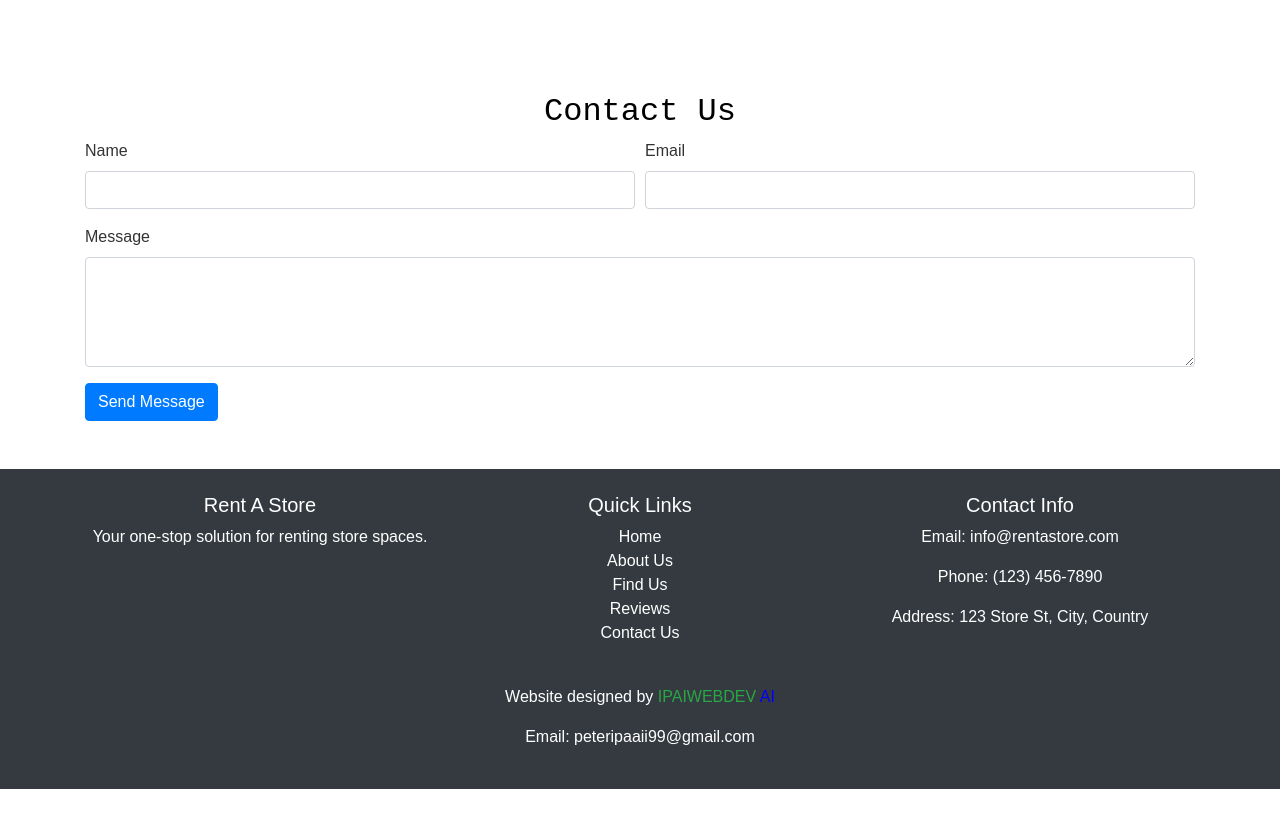
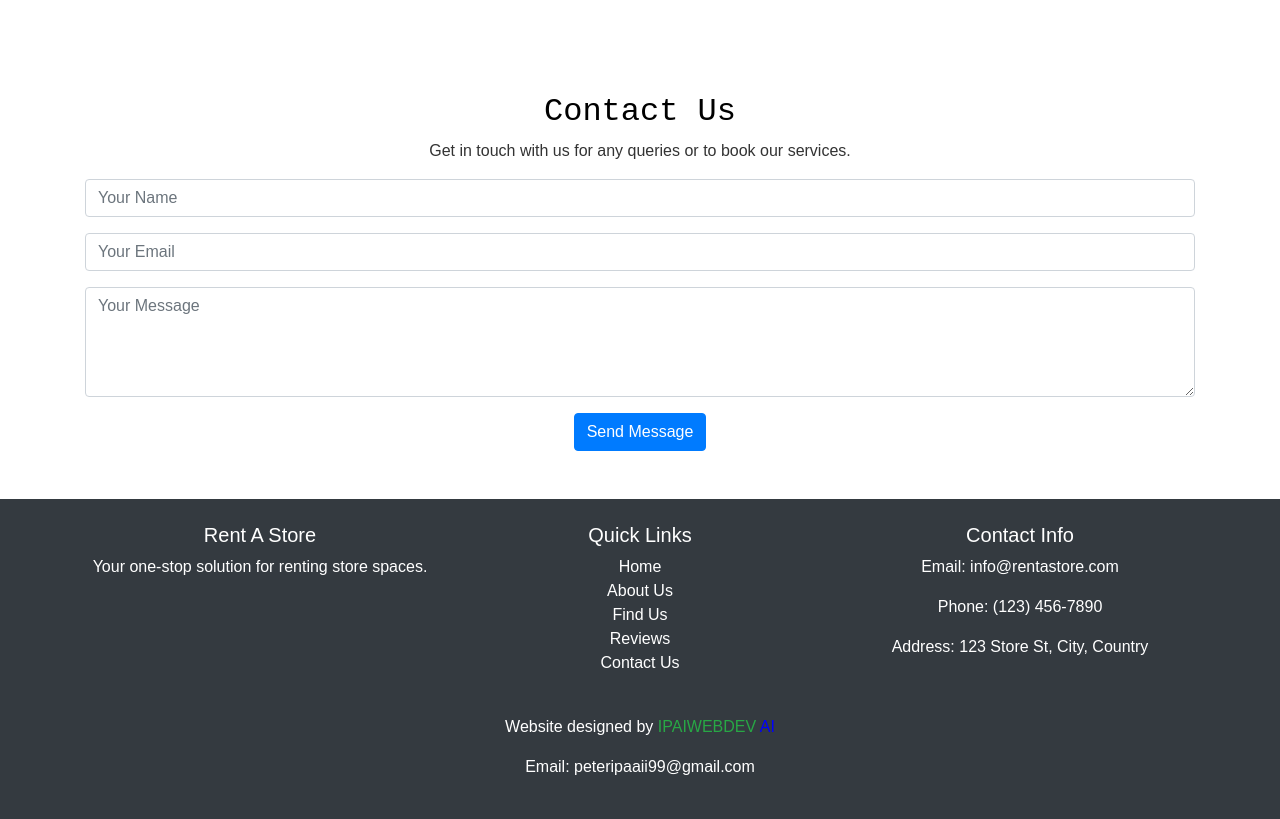
Before and after one commit to Peteripai/RentStore, a plain HTML site: page index.html in a window 1280 px wide. Shown: the part 1799-2618 px from the top of the page. Before the commit the page ends 2588 px from the top, so only its background shows below. Drawn offline with nearby package versions, Linux system fonts and the light colour scheme.

Commit message:
Update index.html

```diff
--- a/index.html
+++ b/index.html
@@ -121,23 +121,19 @@
     </section>
 
     <!-- Contact Us Section -->
-    <section id="contact" class="py-5">
+ <section id="contact" class="text-center py-5">
         <div class="container">
-            <h2 class="text-center">Contact Us</h2>
+            <h2>Contact Us</h2>
+            <p>Get in touch with us for any queries or to book our services.</p>
             <form id="contactForm">
-                <div class="form-row">
-                    <div class="form-group col-md-6">
-                        <label for="name">Name</label>
-                        <input type="text" class="form-control" id="name" required>
-                    </div>
-                    <div class="form-group col-md-6">
-                        <label for="email">Email</label>
-                        <input type="email" class="form-control" id="email" required>
-                    </div>
+                <div class="form-group">
+                    <input type="text" class="form-control" id="name" placeholder="Your Name">
                 </div>
                 <div class="form-group">
-                    <label for="message">Message</label>
-                    <textarea class="form-control" id="message" rows="4" required></textarea>
+                    <input type="email" class="form-control" id="email" placeholder="Your Email">
+                </div>
+                <div class="form-group">
+                    <textarea class="form-control" id="message" rows="4" placeholder="Your Message"></textarea>
                 </div>
                 <button type="submit" class="btn btn-primary">Send Message</button>
             </form>
@@ -200,7 +196,11 @@
             });
         });
     </script>
-
+    <script> document.getElementById('contactForm').addEventListener('submit', function(event) {
+    event.preventDefault();
+    alert('Message sent! We will get back to you soon.');
+});
+</script>
     <script src="https://code.jquery.com/jquery-3.5.1.slim.min.js"></script>
     <script src="https://cdn.jsdelivr.net/npm/@popperjs/core@2.5.4/dist/umd/popper.min.js"></script>
     <script src="https://stackpath.bootstrapcdn.com/bootstrap/4.5.2/js/bootstrap.min.js"></script>
```
